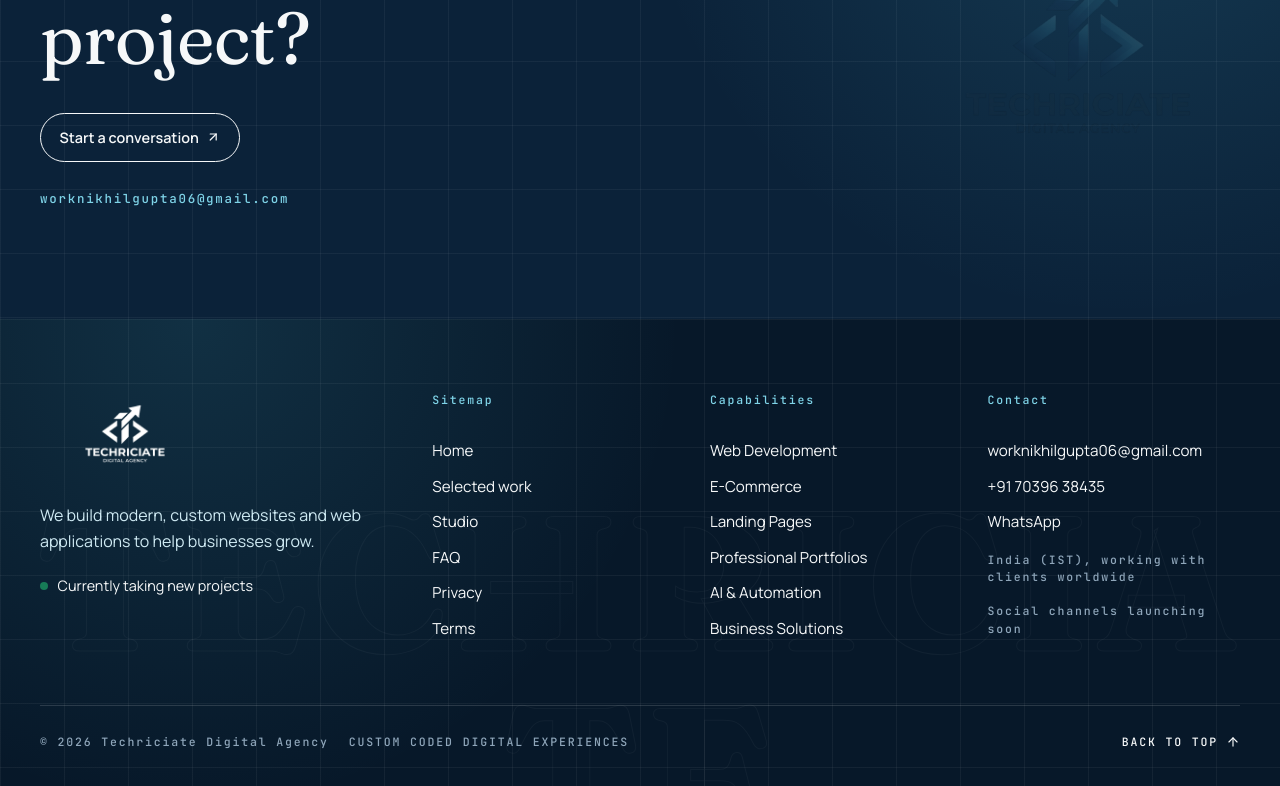
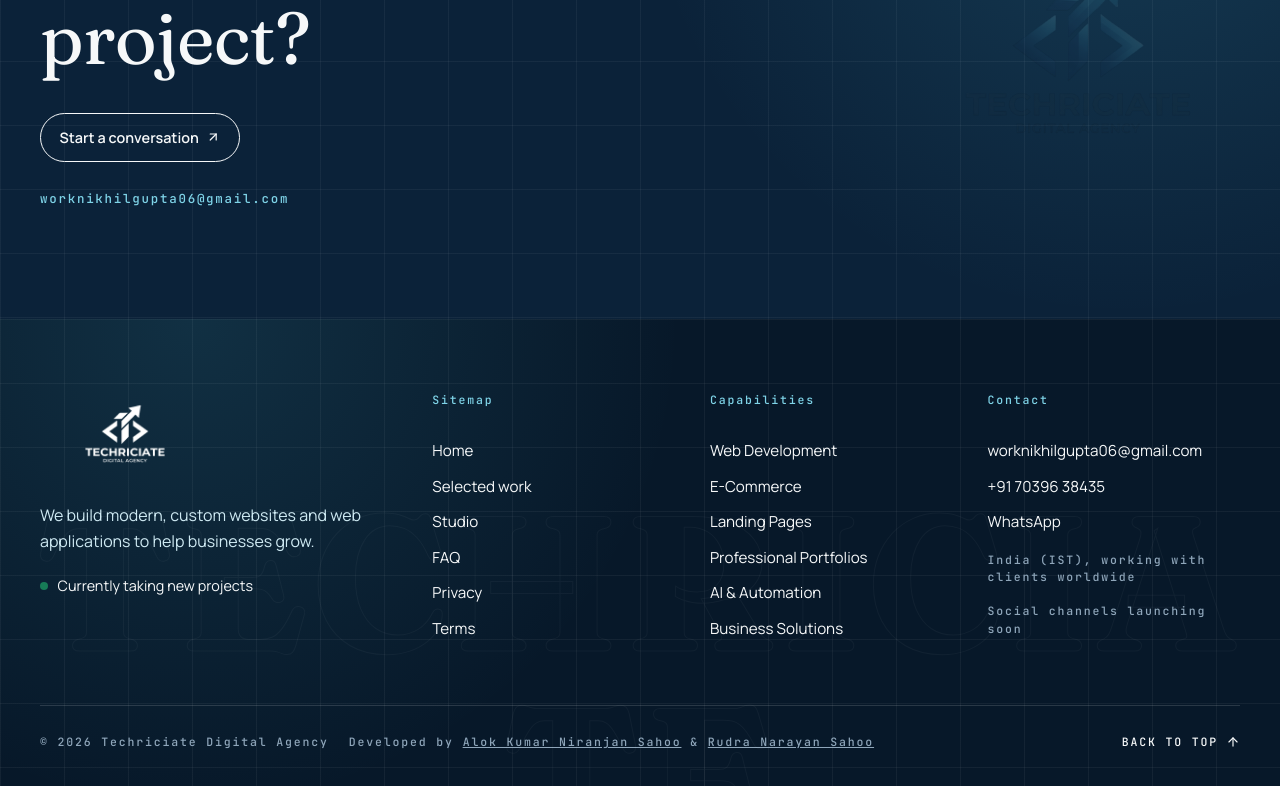
Before and after one commit to Techriciate/techriciate, a Next.js app: page /work/bloom-blossom in a window 1280 px wide. Shown: the part 6845-7631 px from the top of the page. Built offline with nearby package versions, Linux system fonts and the light colour scheme.

Commit message:
feat: add developer credits with LinkedIn profiles to footer

```diff
--- a/components/site-footer.tsx
+++ b/components/site-footer.tsx
@@ -63,7 +63,16 @@ export function SiteFooter() {
         </div>
         <div className="footer-bar">
           <p className="micro">© 2026 Techriciate Digital Agency</p>
-          <p className="micro">CUSTOM CODED DIGITAL EXPERIENCES</p>
+          <p className="micro">
+            Developed by{' '}
+            <a href="https://www.linkedin.com/in/alok-kumar-sahoo1445/" target="_blank" rel="noopener noreferrer" style={{ textDecoration: 'underline', color: 'inherit' }}>
+              Alok Kumar Niranjan Sahoo
+            </a>
+            {' '}&{' '}
+            <a href="https://www.linkedin.com/in/rudranarayan-sahu-42017a368/" target="_blank" rel="noopener noreferrer" style={{ textDecoration: 'underline', color: 'inherit' }}>
+              Rudra Narayan Sahoo
+            </a>
+          </p>
           <a className="to-top" href="#top">
             Back to top <ArrowUp />
           </a>
```
